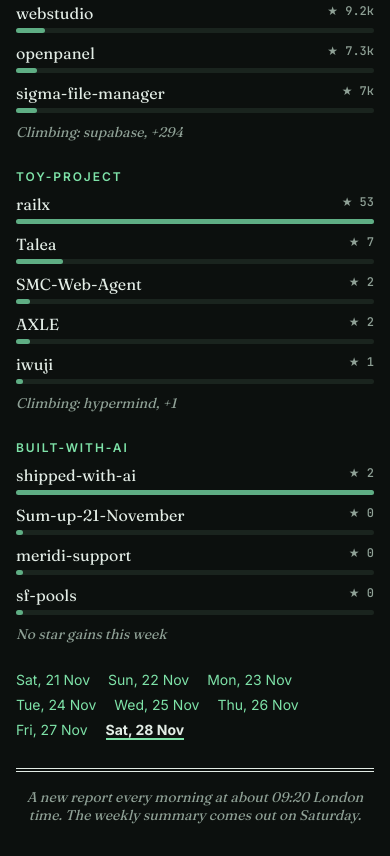
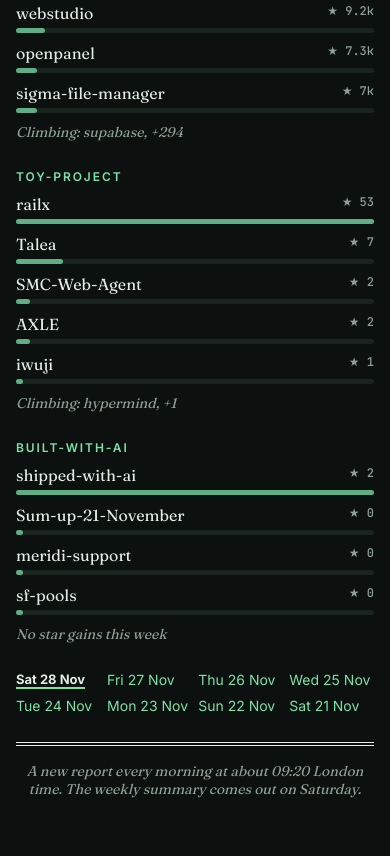
Before and after one commit to BigDaddy284/daily-reports, a plain HTML site: page index.html in a window 390 px wide. Shown: the part 4953-5809 px from the top of the page. After the commit the page ends 5783 px from the top, so only its background shows below. Drawn offline with Linux system fonts and the light colour scheme.

Commit message:
Date row: newest first, and two lines on phones (#6)
Claude-Session: https://claude.ai/code/session_01NrCmSaWvasmUs7ABkjsPkv

Co-authored-by: Claude <noreply@anthropic.com>

```diff
--- a/assets/site.js
+++ b/assets/site.js
@@ -138,13 +138,14 @@
     function href(r) { return base + "?r=" + encodeURIComponent(r.file); }
     if (i < 0) i = 0;
     if (target === "any") {
-      // A strip of dates: the edition being read and the 7 before it, oldest on the left.
+      // A strip of dates: the edition being read and the 7 before it, newest on the left.
       // Reading the newest edition shows the last 8 days; an older one keeps a few newer days in view.
       var start = Math.max(0, Math.min(i - 3, same.length - 8));
       if (i < 8) start = 0;
-      var strip = same.slice(start, start + 8).reverse();
+      var strip = same.slice(start, start + 8);
       return '<nav class="pager pager-days" aria-label="Recent editions">' + strip.map(function (r) {
-        var txt = esc(day(r.date, { weekday: "short", day: "numeric", month: "short" }));
+        var txt = esc(day(r.date, { weekday: "short", day: "numeric" })) +
+          '<span class="pager-month"> ' + esc(day(r.date, { month: "short" })) + "</span>";
         if (r.file === same[i].file) return '<span class="current" aria-current="page">' + txt + "</span>";
         return '<a href="' + href(r) + '">' + txt + "</a>";
       }).join("") + "</nav>";
--- a/assets/style.css
+++ b/assets/style.css
@@ -74,6 +74,13 @@ footer.foot { margin-top: 28px; padding-top: 16px; border-top: 4px double var(--
 .pager { display: flex; gap: 16px; font-size: 14px; }
 .pager a { color: var(--green); }
 .pager-days { flex-wrap: wrap; gap: 8px 18px; }
+@media (max-width: 600px) {
+  .pager-days { display: grid; grid-template-columns: repeat(4, minmax(0, 1fr)); gap: 8px 10px; font-size: 13px; white-space: nowrap; }
+}
+.pager-days > * { justify-self: start; }
+@media (max-width: 370px) {
+  .pager-days .pager-month { display: none; }
+}
 .pager-days .current { font-weight: 700; border-bottom: 2px solid var(--green); }
 .loading, .error { padding: 40px 0; font-family: var(--serif); font-style: italic; font-size: 18px; color: var(--faint); }
 .error { color: var(--gold); }
```
